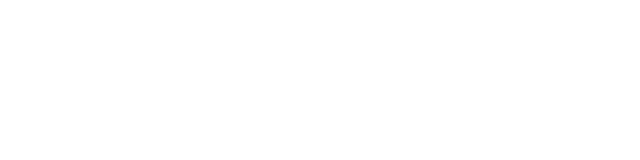
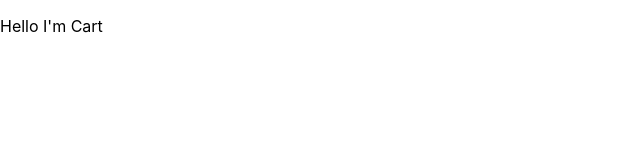
Before and after one commit to anujshashimal/Fashion-Web-App, a React (Create React App) app in the folder web/: page /cart in a window 1280 px wide. Shown: the top 160 px of the page, without its empty margins (0-640 px from the left). Built offline with nearby package versions, Linux system fonts and the light colour scheme.

Commit message:
Making some changes on the cart

```diff
--- a/web/src/App.js
+++ b/web/src/App.js
@@ -1,38 +1,33 @@
 import React , {Component} from 'react';
 import './App.css';
 import { BrowserRouter, Route, Switch} from "react-router-dom";
-// import store from './store';
-// import {Provider} from 'react-redux';
-
-{/*Lahiru Import Here*/}
 
 
-
-
-
-
-
-{/*Vishaka Import Here*/}
-
-
-
-
-
-
-
-
-{/*Ravindu Import Here*/}
-
-
-
-
-
-
-
-
-{/*Anuj Import Here*/}
-
-
+// {/*Lahiru Import Here*/}
+//
+//
+//
+//
+//
+// {/*Vishaka Import Here*/}
+//
+//
+//
+//
+//
+//
+//
+//
+// {/*Ravindu Import Here*/}
+//
+//
+//
+//
+//
+//
+//
+// {/*Anuj Import Here*/}
+import cart from './Components/CartComponents/Cart';
 
 
 
@@ -175,7 +170,7 @@ class App extends React.Component {
 
 
                         {/*Access authorized for - (Anuj)*/}
-
+                        <Route path = {'/cart'} exact component={cart} />
 
 
 
--- /dev/null
+++ b/web/src/Components/CartComponents/Cart.js
@@ -0,0 +1,17 @@
+import React from 'react';
+
+
+function cart(){
+    return (
+        <header>
+            <p>Hello I'm Cart</p>
+        </header>
+
+
+
+    )
+
+
+}
+
+export default cart;
```
Also changed, not shown: web/src/Components/CartComponents/index.js (deleted).
